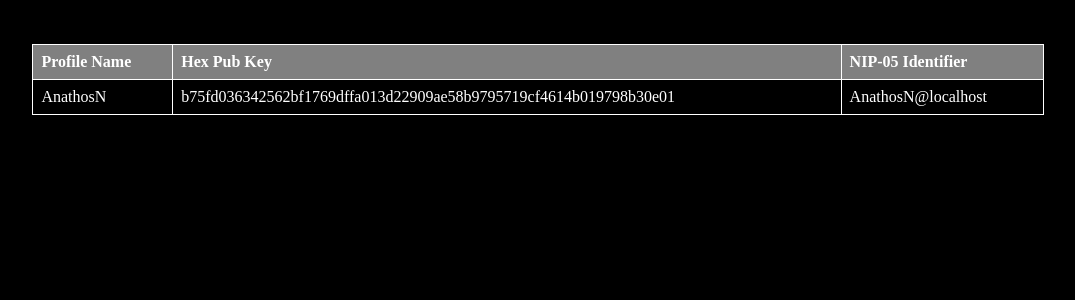
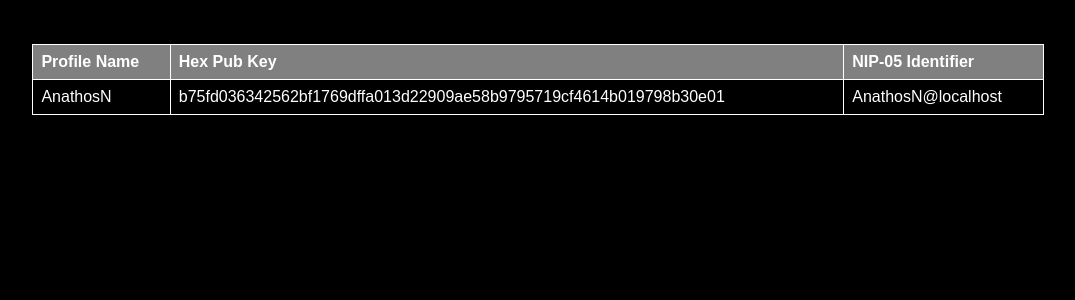
Before and after one commit to AnathosN/nostr, a Flask app: page /display_all in a window 1280 px wide. Shown: the top 300 px of the page, without its empty margins (102-1177 px from the left). Run offline with Flask 2, Linux system fonts and the light colour scheme.

Commit message:
Update list.html

```diff
--- a/templates/list.html
+++ b/templates/list.html
@@ -5,15 +5,18 @@
       body {
         background-color: black;
         color: white;
+        font-family: Arial, sans-serif;
       }
       table {
         width: 80%;
         border-collapse: collapse;
+        font-family: Arial, sans-serif;
       }
       th, td {
         border: 1px solid white;
         padding: 8px;
         text-align: left;
+        font-family: Arial, sans-serif;
       }
       th {
         background-color: grey;
```
